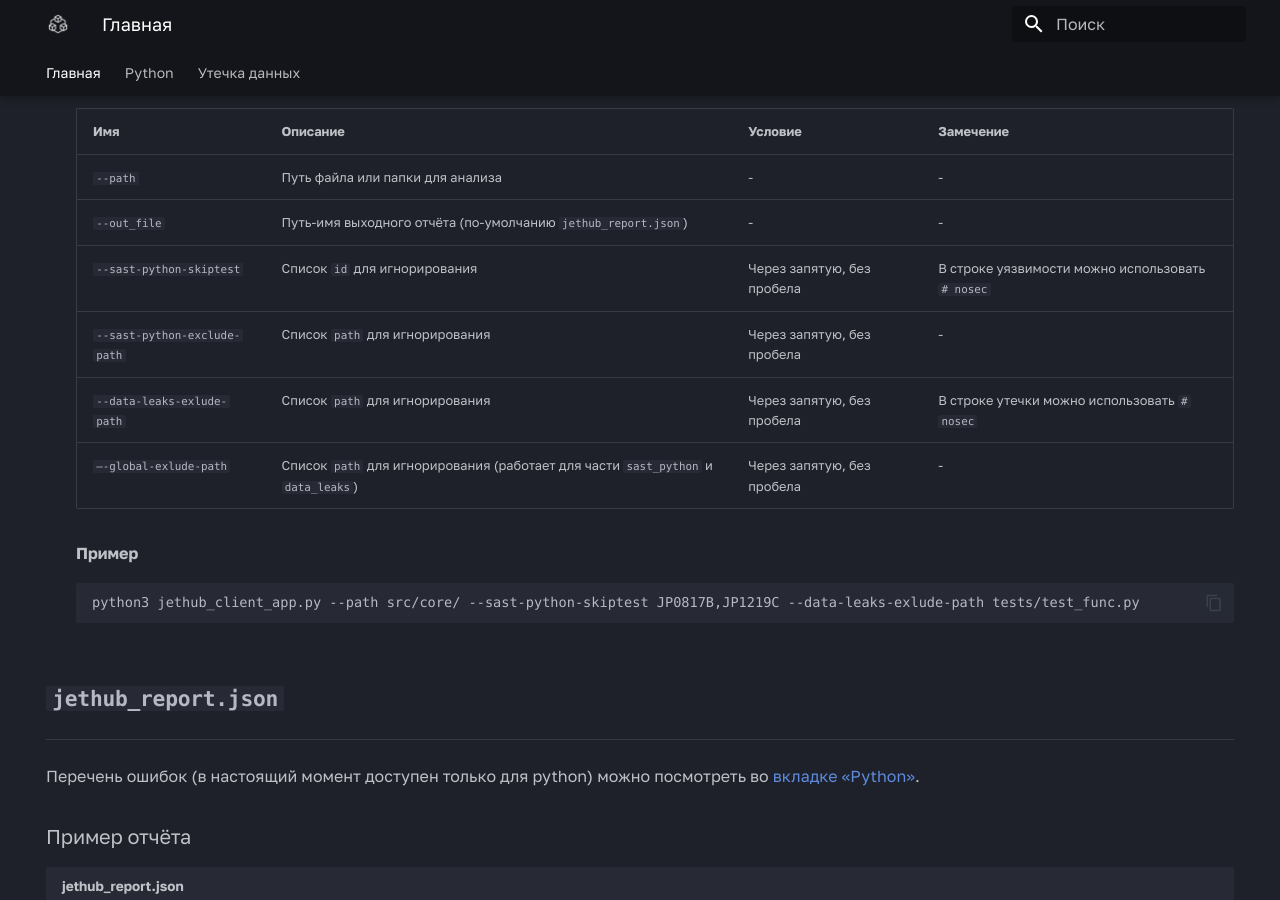
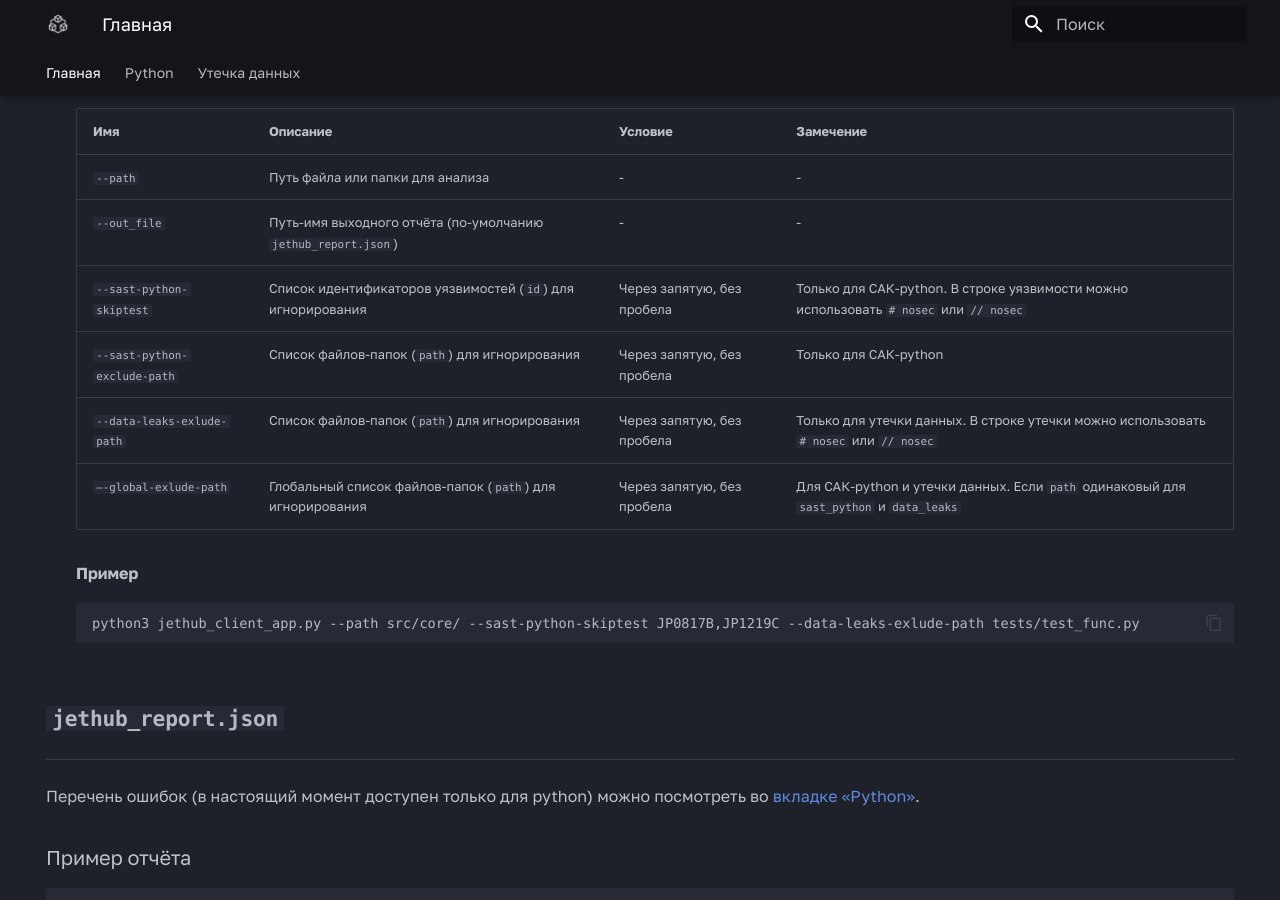
Before and after one commit to jethub-tech/docs.jethub.pro, an MkDocs documentation site: the page built from docs/index.md, in a window 1280 px wide and 900 px high, scrolled down 792 px. Built offline with MkDocs 1.6.1 and Material for MkDocs 9.7.7, drawn with Linux system fonts in a browser that asks for light colours; some web fonts are replaced.

Commit message:
update filling table for args

```diff
--- a/docs/index.md
+++ b/docs/index.md
@@ -87,14 +87,14 @@
 
 - Аргументы
 
-    | Имя                          | Описание                                                                          | Условие                    | Замечение                                        |
-    | ---------------------------- | --------------------------------------------------------------------------------- | -------------------------- | ------------------------------------------------ |
-    | `--path`                     | Путь файла или папки для анализа                                                  | -                          | -                                                |
-    | `--out_file`                 | Путь-имя выходного отчёта (по-умолчанию `jethub_report.json`)                     | -                          | -                                                |
-    | `--sast-python-skiptest`     | Список `id` для игнорирования                                                     | Через запятую, без пробела | В строке уязвимости можно использовать `# nosec` |
-    | `--sast-python-exclude-path` | Список `path` для игнорирования                                                   | Через запятую, без пробела | -                                                |
-    | `--data-leaks-exlude-path`   | Список `path` для игнорирования                                                   | Через запятую, без пробела | В строке утечки можно использовать `# nosec`     |
-    | `—-global-exlude-path`       | Список `path` для игнорирования (работает для части `sast_python` и `data_leaks`) | Через запятую, без пробела | -                                                |
+    | Имя                          | Описание                                                      | Условие                    | Замечение                                                                               |
+    | ---------------------------- | --------------------------------------------------------------| -------------------------- | --------------------------------------------------------------------------------------- |
+    | `--path`                     | Путь файла или папки для анализа                              | -                          | -                                                                                       |
+    | `--out_file`                 | Путь-имя выходного отчёта (по-умолчанию `jethub_report.json`) | -                          | -                                                                                       |
+    | `--sast-python-skiptest`     | Список идентификаторов уязвимостей (`id`) для игнорирования   | Через запятую, без пробела | Только для САК-python. В строке уязвимости можно использовать `# nosec` или `// nosec`  |
+    | `--sast-python-exclude-path` | Список файлов-папок (`path`) для игнорирования                | Через запятую, без пробела | Только для САК-python                                                                   |
+    | `--data-leaks-exlude-path`   | Список файлов-папок (`path`) для игнорирования                | Через запятую, без пробела | Только для утечки данных. В строке утечки можно использовать `# nosec`  или `// nosec`  |
+    | `—-global-exlude-path`       | Глобальный список файлов-папок (`path`) для игнорирования     | Через запятую, без пробела | Для САК-python и утечки данных. Eсли `path` одинаковый для `sast_python` и `data_leaks` |
 
     **Пример**
 
```
